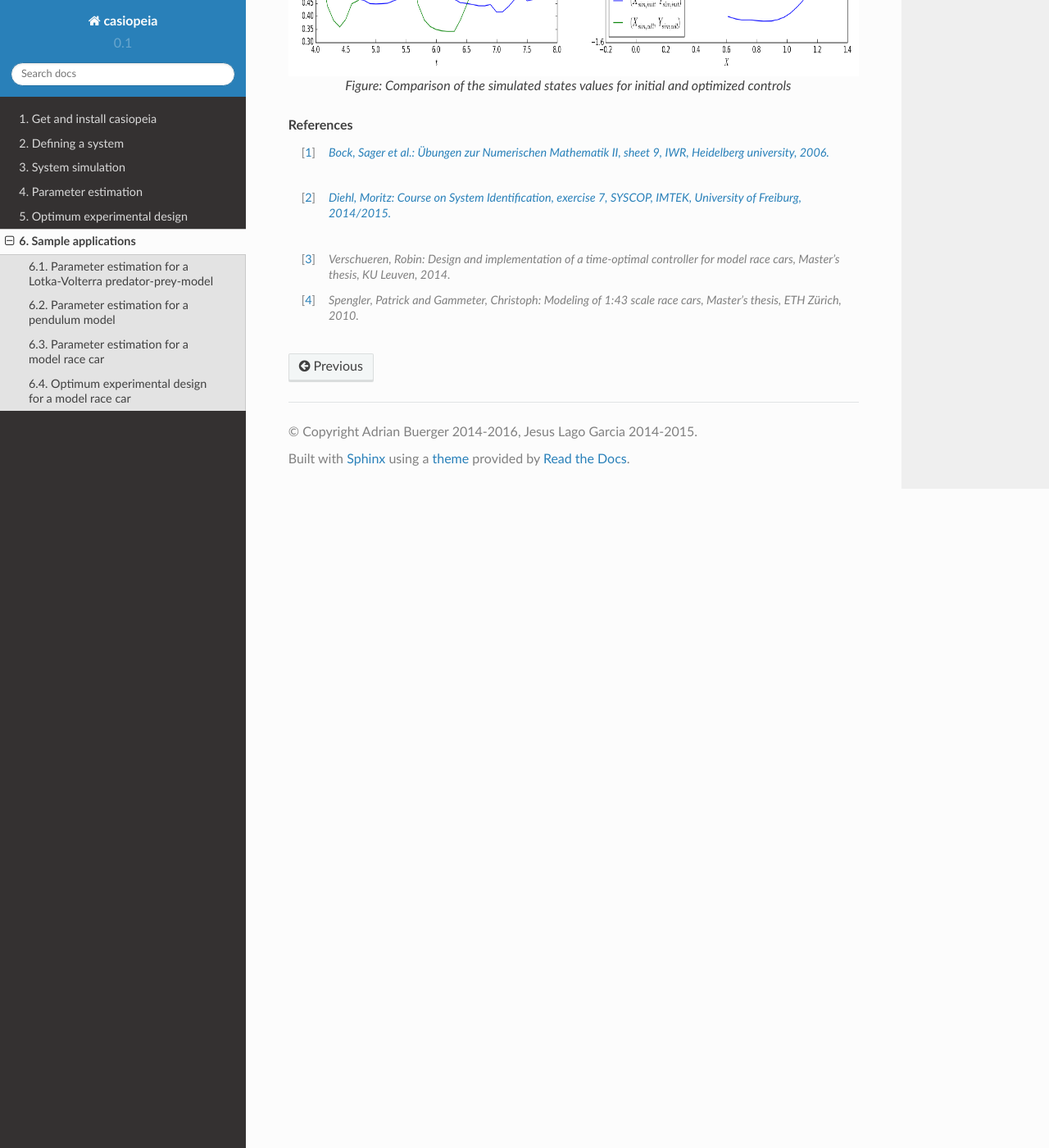
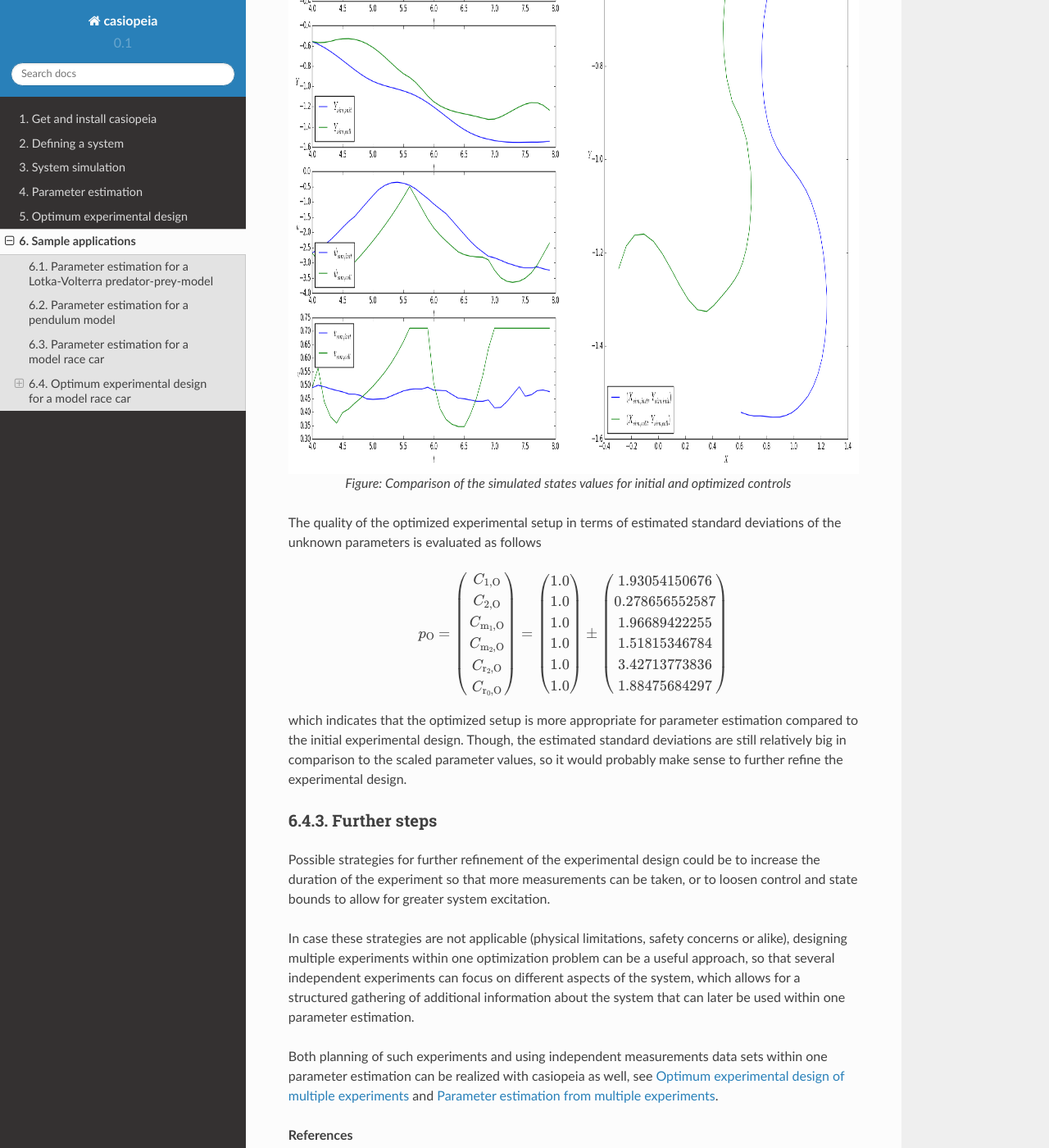
Before and after one commit to adbuerger/casiopeia, a Sphinx documentation site: the page built from doc/samples.rst, in a window 1280 px wide and 1400 px high, scrolled down 7282 px. Shown: the whole window at 82% size. Built offline with Sphinx 7.4.7 and the Read the Docs theme 2.0.0, drawn with Linux system fonts in a browser that asks for light colours; some of the changed text lies outside the part shown.

Commit message:
added more doe info to samples

```diff
--- a/doc/doe.rst
+++ b/doc/doe.rst
@@ -15,6 +15,7 @@
 .. You should have received a copy of the GNU Lesser General Public License
 .. along with casiopeia. If not, see <http://www.gnu.org/licenses/>.
 
+.. _doe:
 
 Optimum experimental design
 ===========================
@@ -27,6 +28,8 @@
 .. autoclass:: casiopeia.doe.DoE
     :members:
 
+.. _multidoe:
+
 Optimum experimental design of multiple experiments
 ---------------------------------------------------
 
--- a/doc/pe.rst
+++ b/doc/pe.rst
@@ -28,6 +28,8 @@
     :members:
     :inherited-members:
 
+.. _multipe:
+
 Parameter estimation from multiple experiments
 ----------------------------------------------
 
--- a/doc/samples.rst
+++ b/doc/samples.rst
@@ -165,15 +165,29 @@
 Optimum experimental design for a model race car
 ------------------------------------------------
 
-The aim of the application `2d_vehicle_doe.py <https://github.com/adbuerger/casiopeia/blob/master/examples/2d_vehicle_doe.py>`_ is to solve an optimum experimental design problem for the 2D race car model from `Parameter estimation for a model race car`_ to obtain control values that allow for a better estimation of the unknown parameters of the model.
+The aim of the application `2d_vehicle_doe_scaled.py <https://github.com/adbuerger/casiopeia/blob/master/examples/2d_vehicle_doe_scaled.py>`_ is to solve an optimum experimental design problem for the 2D race car model from `Parameter estimation for a model race car`_ to obtain control values that allow for a better estimation of the unknown parameters of the model.
+
+Initial setup
+~~~~~~~~~~~~~
 
 For this application, we assume that we are not bound to the previous race track to obtain measurements for the race car, but can drive the car on a rectangular mat of the racetrack's material. The controls are bounded by the maximum and minimum values of the controls measurements from `Parameter estimation for a model race car`_, as well as the states are bounded by their corresponding maximum and minimum values of the states measurements. The bounds are introduced to prevent the optimizer from creating unrealistic scenarios that could e. g. cause the race car to fall over when taking too sharp turns, which is not explicitly considered within the model.
 
-The estimation results :math:`\hat{p}` from `Parameter estimation for a model race car`_ are use as a "guess" for the parameter values for the experimental design. The control values from the previous estimation are used as initial guesses for the optimized controls.
+The previous parameter estimation results :math:`\hat{p}` from `Parameter estimation for a model race car`_ are used as a "guess" for the parameter values for the experimental design, and with this, to scale all parameter values within the optimization to 1.0 to prevent influences of the numerical values of the parameters on the optimization result. The control values from the previous estimation are used as initial guesses for the optimized controls.
+
+The quality of the initial experimental setup in terms of estimated standard deviations of the unknown parameters is evaluated as follows
+
+.. math::
+
+    p_\text{I} = \begin{pmatrix} {C_{1, \text{I}}} \\ {C_{2, \text{I}}} \\ {C_{\text{m}_{1},\text{I}}}  \\ {C_{\text{m}_{2},\text{I}}} \\ {C_{\text{r}_{2},\text{I}}} \\ {C_{\text{r}_{0},\text{I}}} \end{pmatrix} = \begin{pmatrix} {1.0} \\ {1.0} \\ {1.0} \\ {1.0} \\ {1.0} \\ {1.0} \end{pmatrix} \pm \begin{pmatrix} {6.1591763006} \\ {0.318683714861} \\ {92.0037213296} \\ {62.6460661875} \\ {286.556042737} \\ {108.733245939} \end{pmatrix}
+
+which indicates that the experimental setup is rather inappropriate for a sufficient estimation.
+
+Optimized setup
+~~~~~~~~~~~~~~~
 
 .. note:: Running this optimization takes about 10 min on an Intel(R) Core(TM) i5-4570 3.20GHz CPU.
 
-The results of the optimization can be analyzed and visualized with the script `2d_vehicle_doe_validation.py <https://github.com/adbuerger/casiopeia/blob/master/examples/2d_vehicle_validation.py>`_. The figure below shows the optimized control values in comparison to the initially used control values, while the suffix `coll` indicates that the values were obtained using collocation discretization.
+We use the A-criterion as objective for the experimental design (see :ref:`doe`). The results of the optimization can be analyzed and visualized with the script `2d_vehicle_doe_scaled_validation.py <https://github.com/adbuerger/casiopeia/blob/master/examples/2d_vehicle_doe_scaled_validation.py>`_. The figure below shows the optimized control values in comparison to the initially used control values, while the suffix `coll` indicates that the values were obtained using collocation discretization.
 
 ..  figure:: rc_doe_controls.png
     :scale: 70%
@@ -188,6 +202,23 @@
     :align: center
 
     Figure: Comparison of the simulated states values for initial and optimized controls
+
+The quality of the optimized experimental setup in terms of estimated standard deviations of the unknown parameters is evaluated as follows
+
+.. math::
+
+    p_\text{O} = \begin{pmatrix} {C_{1, \text{O}}} \\ {C_{2, \text{O}}} \\ {C_{\text{m}_{1},\text{O}}}  \\ {C_{\text{m}_{2},\text{O}}} \\ {C_{\text{r}_{2},\text{O}}} \\ {C_{\text{r}_{0},\text{O}}} \end{pmatrix} = \begin{pmatrix} {1.0} \\ {1.0} \\ {1.0} \\ {1.0} \\ {1.0} \\ {1.0} \end{pmatrix} \pm \begin{pmatrix} {1.93054150676} \\ {0.278656552587} \\ {1.96689422255} \\ {1.51815346784} \\ {3.42713773836} \\ {1.88475684297} \end{pmatrix}
+
+which indicates that the optimized setup is more appropriate for parameter estimation compared to the initial experimental design. Though, the estimated standard deviations are still relatively big in comparison to the scaled parameter values, so it would probably make sense to further refine the experimental design.
+
+Further steps
+~~~~~~~~~~~~~
+
+Possible strategies for further refinement of the experimental design could be to increase the duration of the experiment so that more measurements can be taken, or to loosen control and state bounds to allow for greater system excitation.
+
+In case these strategies are not applicable (physical limitations, safety concerns or alike), designing multiple experiments within one optimization problem can be a useful approach, so that several independent experiments can focus on different aspects of the system, which allows for a structured gathering of additional information about the system that can later be used within one parameter estimation.
+
+Both planning of such experiments and using independent measurements data sets within one parameter estimation can be realized with casiopeia as well, see :ref:`multidoe` and :ref:`multipe`.
 
 .. rubric:: References
 
```
Also changed, not shown: other parts of doc/samples.rst (+2 -2 lines), doc/rc_doe_controls.png, doc/rc_doe_states.png.
